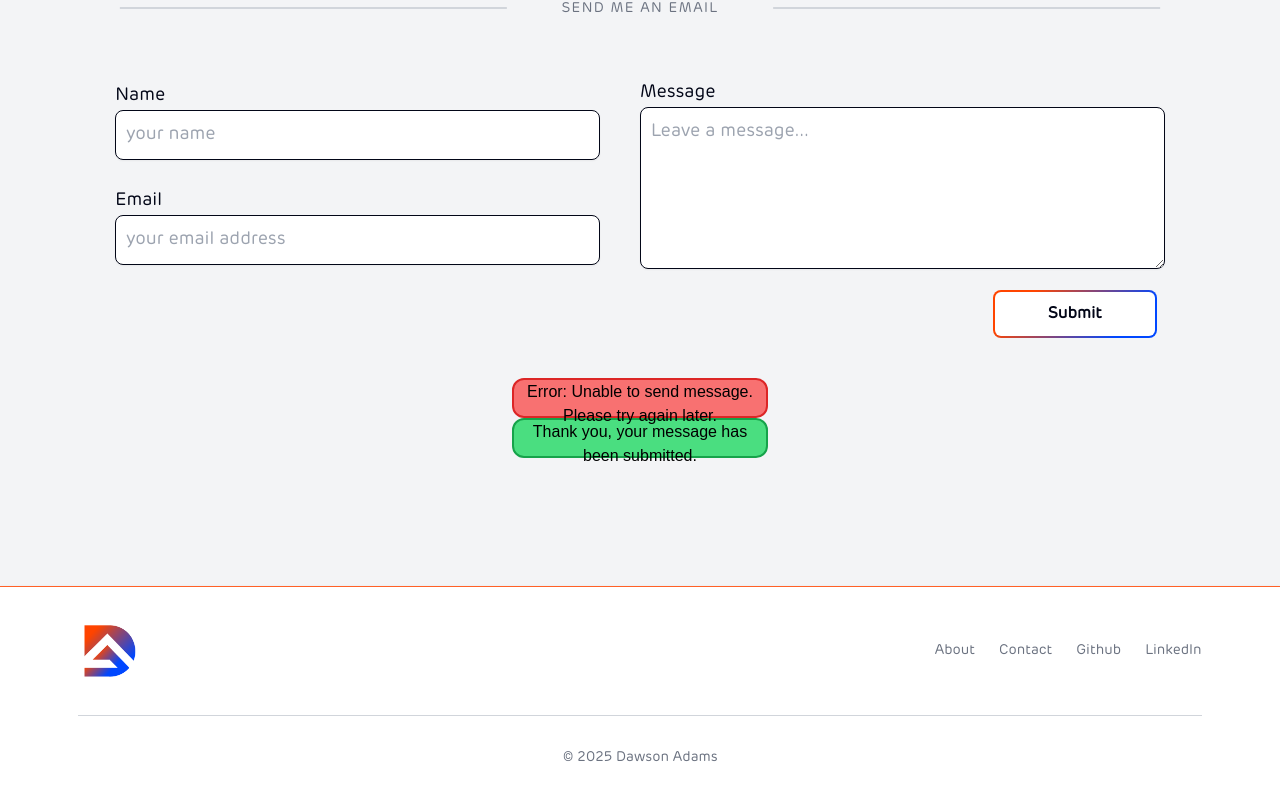
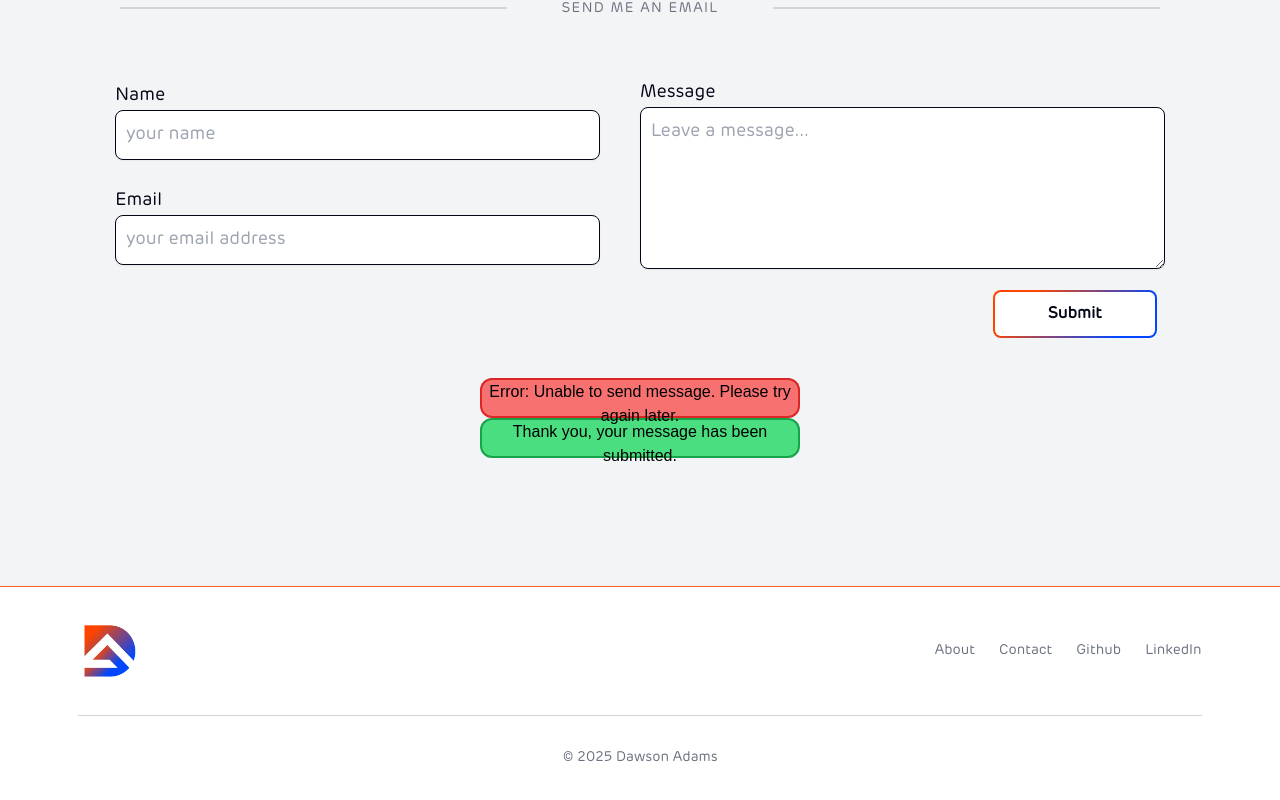
Before and after one commit to Dawson-21/React-Portfolio, a React (Vite) app in the folder react-portfolio/: page /resume in a window 1280 px wide. Shown: the part 1776-2576 px from the top of the page. Built offline with nearby package versions, Linux system fonts and the light colour scheme.

Commit message:
fix(style): finalize style of contact form submit message

```diff
--- a/react-portfolio/src/components/ContactForm.tsx
+++ b/react-portfolio/src/components/ContactForm.tsx
@@ -151,10 +151,10 @@ export default () => {
         </form>
       </div>
 
-      <div className="w-[20%] h-10 border-2 rounded-xl text-center border-red-600 bg-red-400 m-auto">
+      <div className="w-[25%] h-10 border-2 rounded-xl text-center border-red-600 bg-red-400 m-auto">
         Error: Unable to send message. Please try again later.
       </div>
-      <p className="w-[20%] h-10 border-2 rounded-xl text-center border-green-600 bg-green-400 m-auto">
+      <p className="w-[25%] h-10 border-2 rounded-xl text-center border-green-600 bg-green-400 m-auto">
         Thank you, your message has been submitted.
       </p>
 
```
